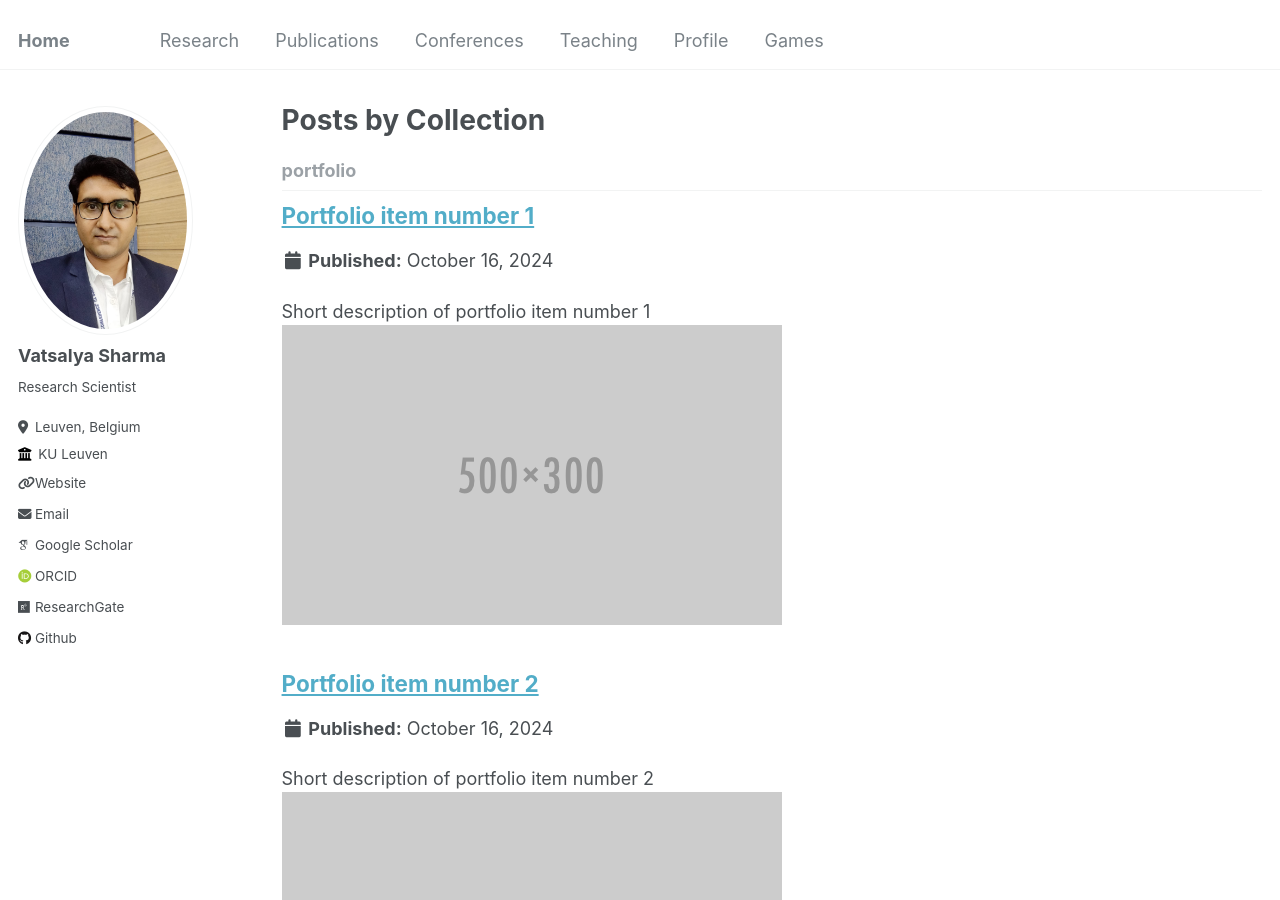
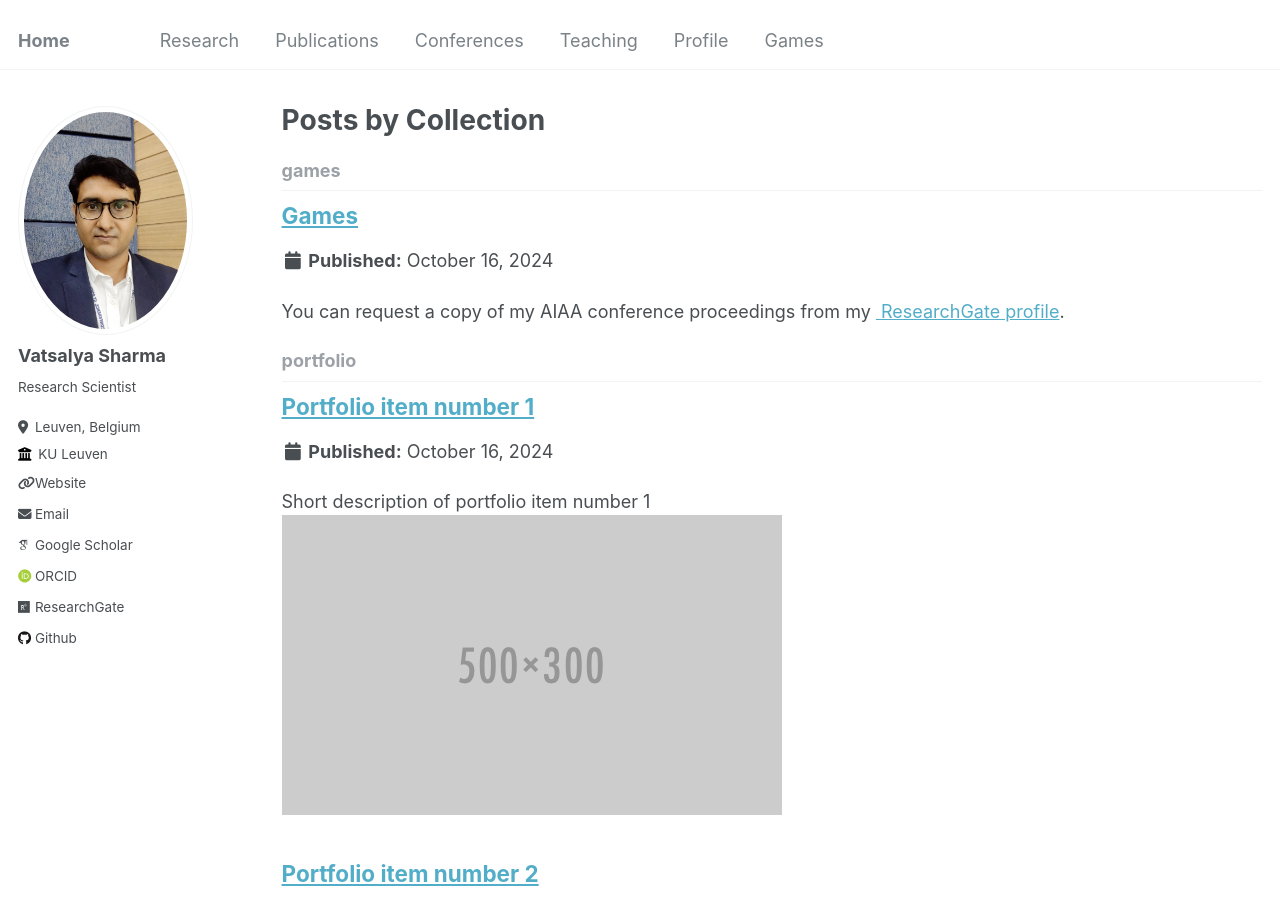
Before and after one commit to vatsalyasharma/vatsalyasharma.github.io, a Jekyll site: the page built from _pages/collection-archive.html, in a window 1280 px wide and 900 px high. Built offline with Jekyll 4.4.1, drawn with Linux system fonts in a browser that asks for light colours; some web fonts are replaced; part of the change alters nothing that is shown.

Commit message:
add games page

```diff
--- a/_config.yml
+++ b/_config.yml
@@ -213,6 +213,9 @@ collections:
   talks:
     output: true
     permalink: /:collection/:path/
+  games:
+    output: true
+    permalink: /:collection/:path/
 
 
 # Defaults
```
